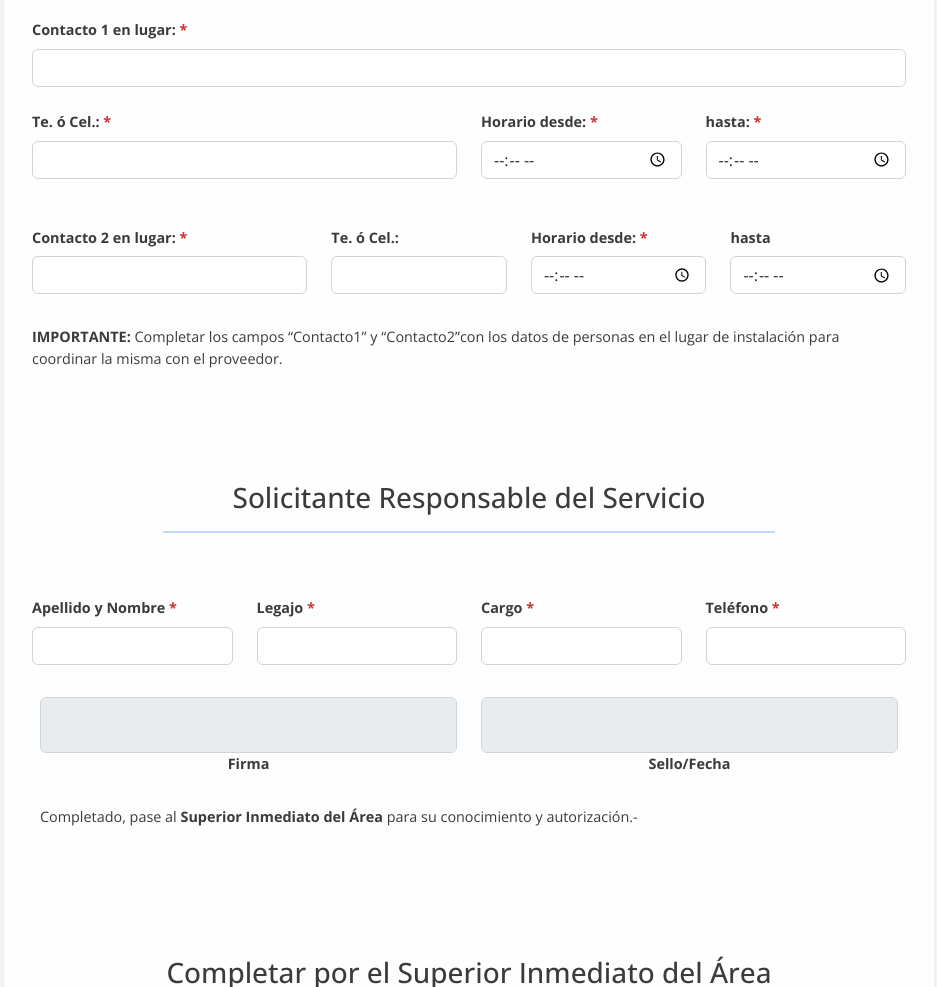
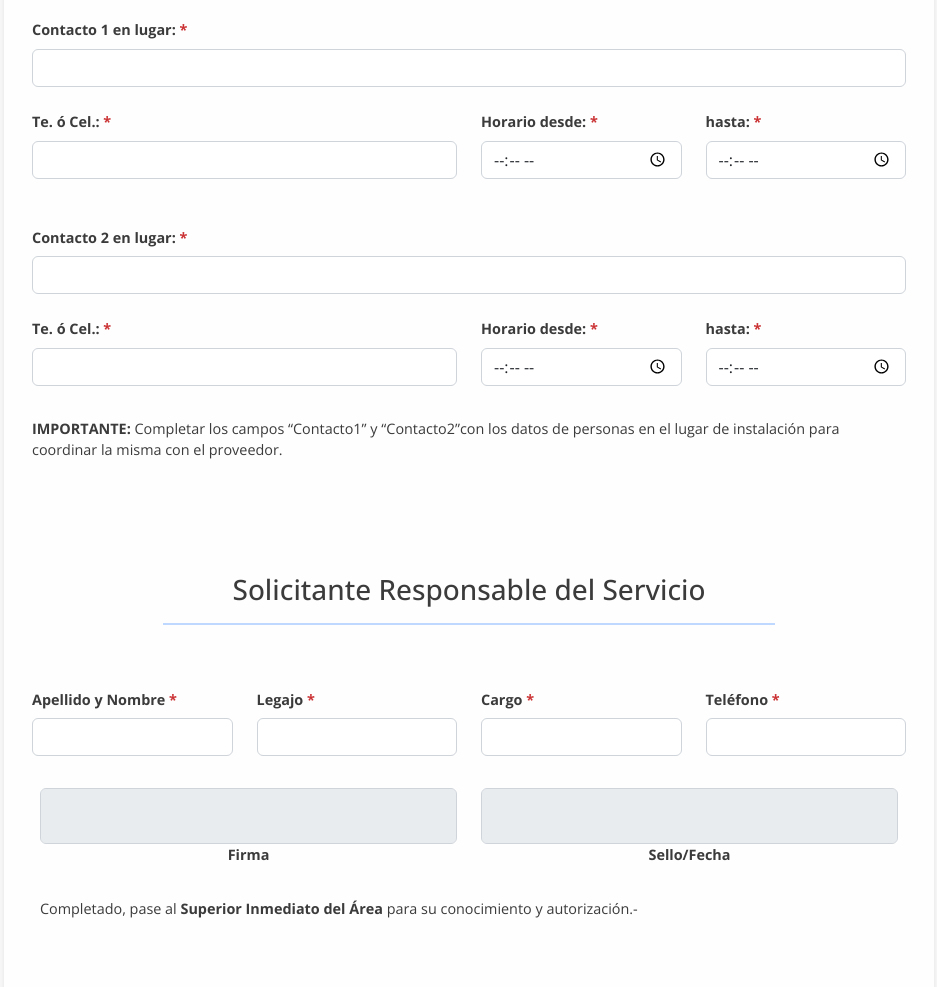
Before and after one commit to AyelenIasich/altaServicio.github.io, a plain HTML site: page altas/opcion4.html in a window 1280 px wide. Shown: the part 1937-2924 px from the top of the page, without its empty margins (171-1108 px from the left). Drawn offline with nearby package versions, Linux system fonts and the light colour scheme.

Commit message:
Contact2 and fecha field fixed

```diff
--- a/altas/opcion4.html
+++ b/altas/opcion4.html
@@ -114,7 +114,7 @@
                     >
                       <div class="form-group mb-2 requerido pe-0">
                         <div class="row">
-                          <div class="col-auto">
+                            <div class="col-12 col-md-auto">
                             <label for="fecha1" class="form-label mb-2 pt-2"
                               >Fecha:</label
                             >
@@ -537,8 +537,9 @@
                     </div>
                   </div>
 
-                  <div class="row px-2 pt-4">
-                    <div class="col-4">
+
+                <div class="row px-2 pt-4">
+                    <div class="col-12 col-md-12">
                       <div class="form-group requerido mt-2 mb-2 pe-0">
                         <label for="contacto2" class="form-label mb-2 pt-2">
                           Contacto 2 en lugar:</label
@@ -556,17 +557,17 @@
                       </div>
                     </div>
 
-                    <div class="col">
-                      <div class="form-group mt-2 mb-2 pe-0">
-                        <label for="contacto2phone" class="form-label mb-2 pt-2">
+                    <div class="col-12 col-md-6">
+                      <div class="form-group requerido mt-2 mb-2 pe-0">
+                        <label for="tel2" class="form-label mb-2 pt-2">
                           Te. ó Cel.:</label
                         >
 
                         <input
                           class="form-control"
-                          type="number"
-                          id="contacto2phone"
-                          name="contacto2phone"
+                          type="text"
+                          id="tel2"
+                          name="tel2"
                           aria-describedby="helpId"
                         />
 
@@ -574,17 +575,18 @@
                       </div>
                     </div>
 
-                    <div class="col">
+                    <div class="col-12 col-sm-6  col-md-3">
                       <div class="form-group requerido mt-2 mb-2 pe-0">
-                        <label for="contacto2desde" class="form-label mb-2 pt-2">
+                        <label for="desde2" class="form-label mb-2 pt-2">
                           Horario desde:</label
                         >
 
                         <input
                           class="form-control"
                           type="time"
-                          id="contacto2desde"
-                          name="contacto2desde"
+                          id="desde2"
+                          name="desde2"
+
                           aria-describedby="helpId"
                         />
 
@@ -592,17 +594,19 @@
                       </div>
                     </div>
 
-                    <div class="col">
-                      <div class="form-group mt-2 mb-2 pe-0">
-                        <label for="contacto2hasta" class="form-label mb-2 pt-2">
-                          hasta</label
+                    <div class="col-12 col-sm-6 col-md-3">
+                      <div class="form-group requerido mt-2 mb-2 pe-0">
+                        <label for="horariohasta2" class="form-label mb-2 pt-2">
+                          hasta:</label
                         >
 
                         <input
                           class="form-control"
                           type="time"
-                          id="contacto2hasta"
-                          name="contacto2hasta"
+                          id="horariohasta2"
+                          name="horariohasta2"
+
+
                           aria-describedby="helpId"
                         />
 
@@ -610,6 +614,7 @@
                       </div>
                     </div>
                   </div>
+
 
                   <div class="row pt-4 px-2">
                     <div class="col">
```
Also changed, not shown: altas/opcion3.html (+22 -18 lines), altas/opcion5.html (+23 -18 lines), altas/opcion6.html (+23 -18 lines).
